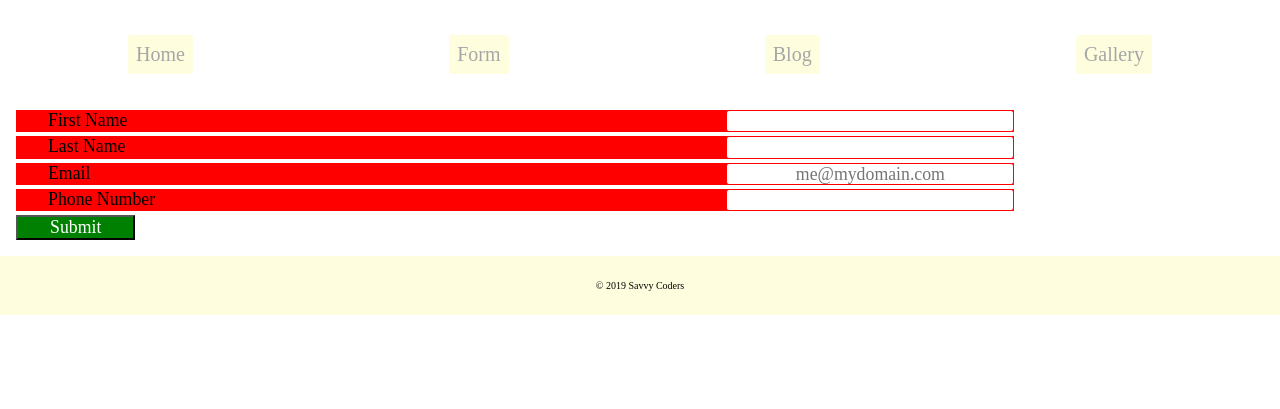
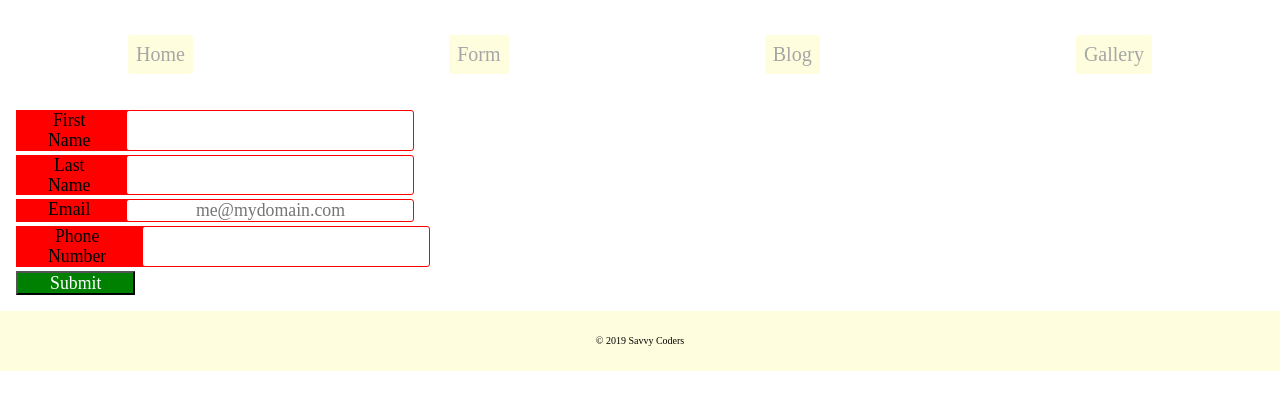
Before and after one commit to madiry0904/practice-spa, a plain HTML site: page form/index.html in a window 1280 px wide. Shown: the part 113-522 px from the top of the page. Drawn offline with nearby package versions, Linux system fonts and the light colour scheme; a web font is replaced by a local one.

Commit message:
add max width for form divs

```diff
--- a/styles.css
+++ b/styles.css
@@ -70,6 +70,7 @@ form{
 form div{
   background-color: red;
   margin-bottom: 0.25rem;
+  max-width: 18vw;
   width: 78vw;
 }
 
```
